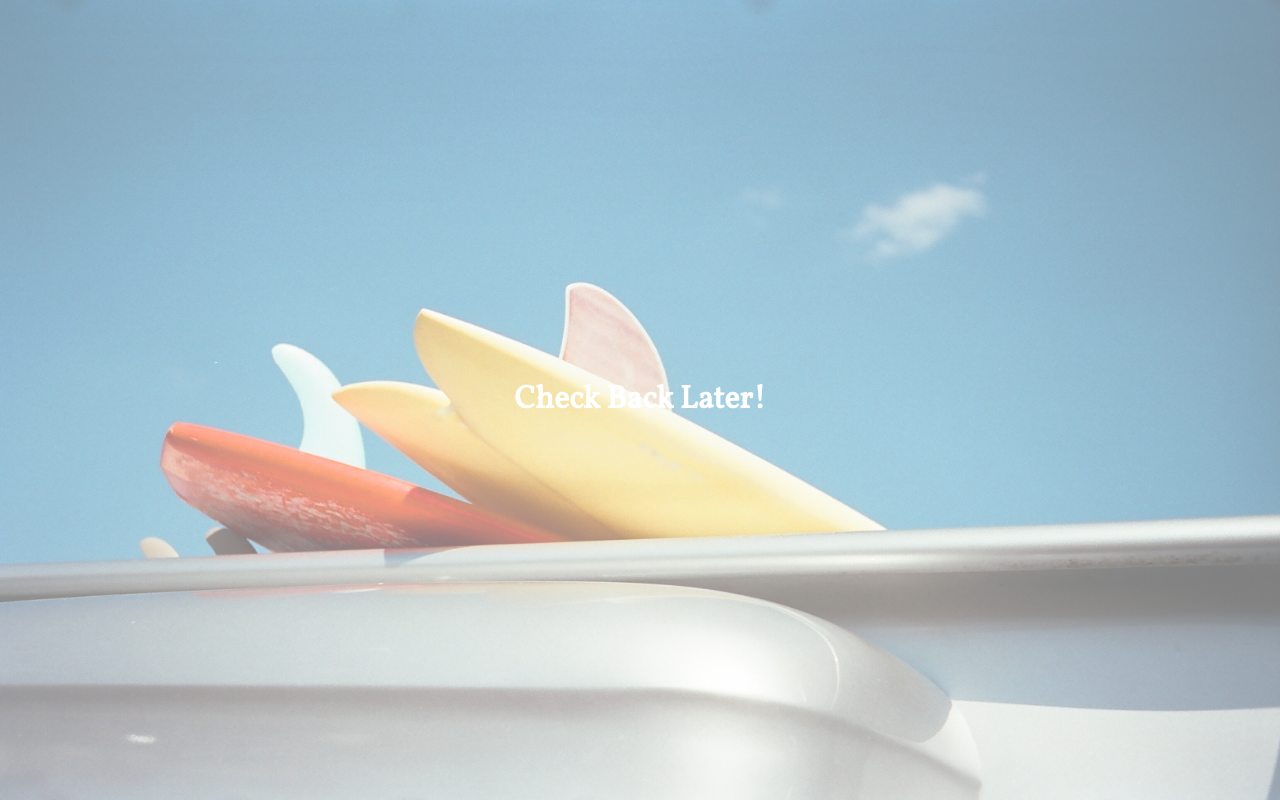
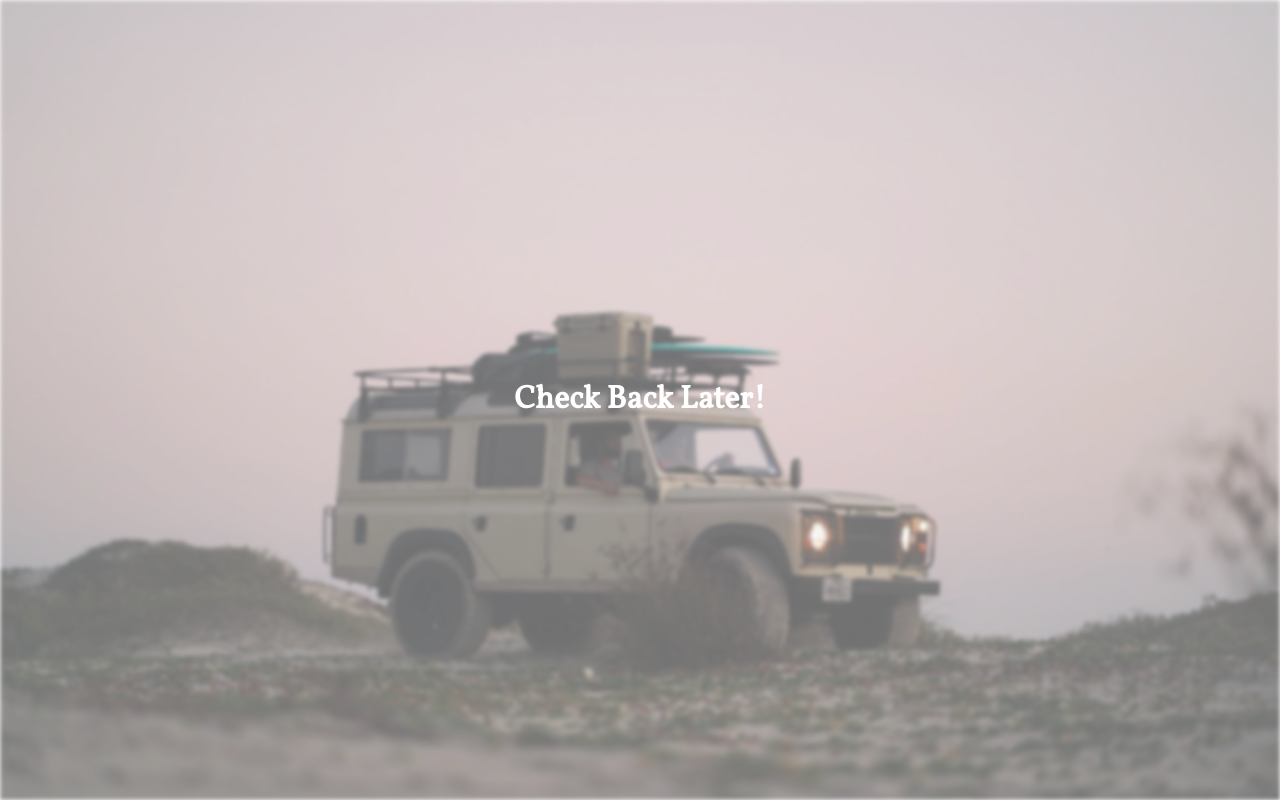
Before and after one commit to manana-co/under-construction, a Next.js app: page / in a window 1280 px wide. Built offline with nearby package versions, Linux system fonts and the light colour scheme.

Commit message:
change background picture

```diff
--- a/package.json
+++ b/package.json
@@ -11,8 +11,7 @@
   "dependencies": {
     "next": "12.1.6",
     "react": "18.1.0",
-    "react-dom": "18.1.0",
-    "react-icons": "^4.3.1"
+    "react-dom": "18.1.0"
   },
   "devDependencies": {
     "@types/node": "17.0.35",
--- a/pages/index.tsx
+++ b/pages/index.tsx
@@ -17,9 +17,10 @@ const Home: NextPage = () => {
       <main className={styles.main}>
         <h1 className={styles.heading}>Check Back Later!</h1>
         <Image
-          style={{ opacity: 0.5 }}
-          src="/boards_on_car.jpeg"
+          style={{ opacity: "0.6", filter: "blur(2px)" }}
+          src="/main-landing-defender.jpeg"
           alt="Surfing"
+          objectFit="cover"
           layout="fill"
           priority
         />
--- a/styles/Home.module.css
+++ b/styles/Home.module.css
@@ -1,11 +1,13 @@
 .main {
   min-height: 100vh;
-  padding: 4rem 0;
-  flex: 1;
+  /* width: 200%; */
+  /* padding: 4rem 0; */
+  /* flex: 1; */
   display: flex;
   flex-direction: column;
   justify-content: center;
   align-items: center;
+  overflow: hidden;
 }
 
 .heading {
```
Also changed, not shown: public/main-landing-defender.jpeg (added), 1 other file (tests, documents, lock files or other folders).
